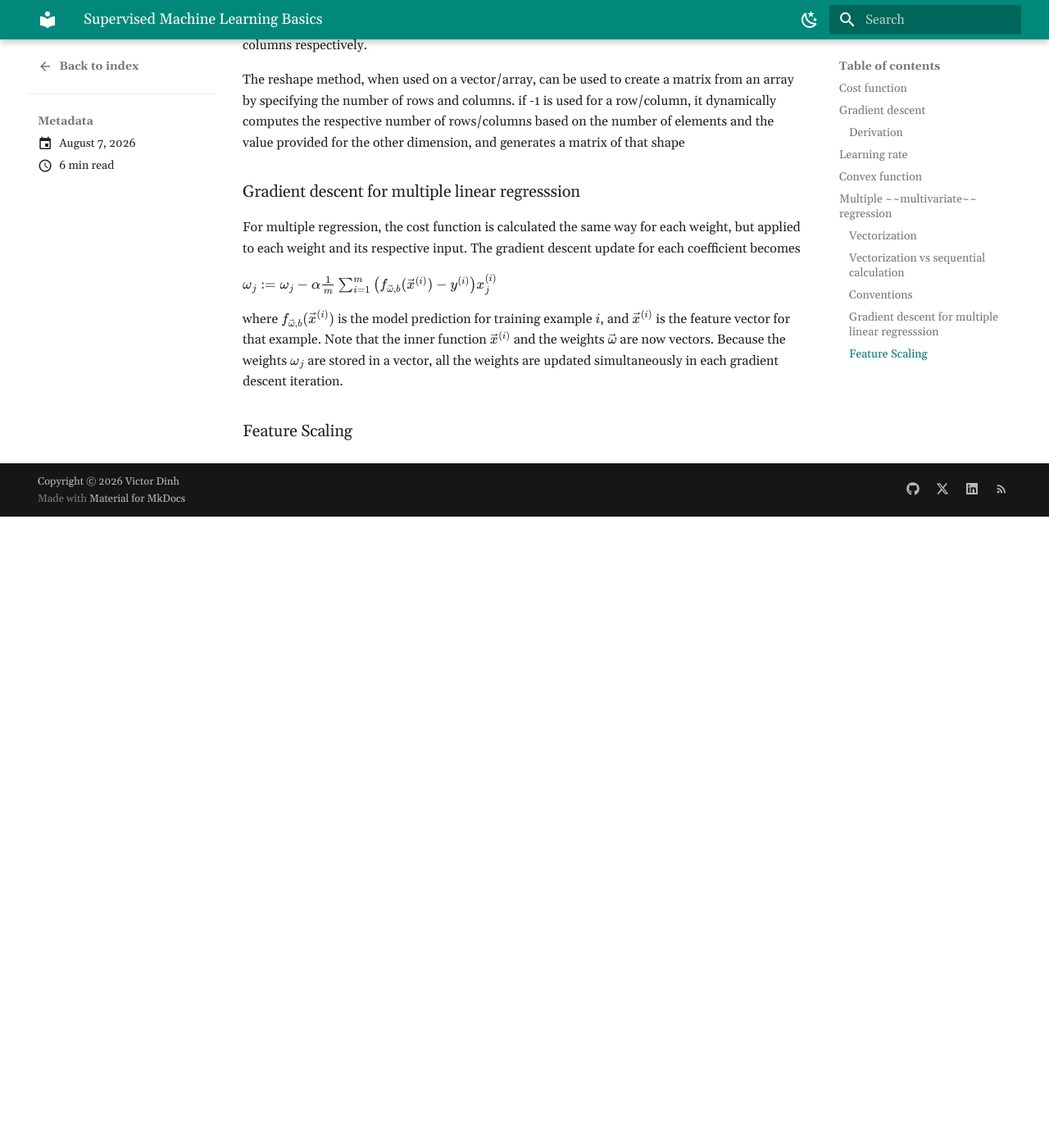
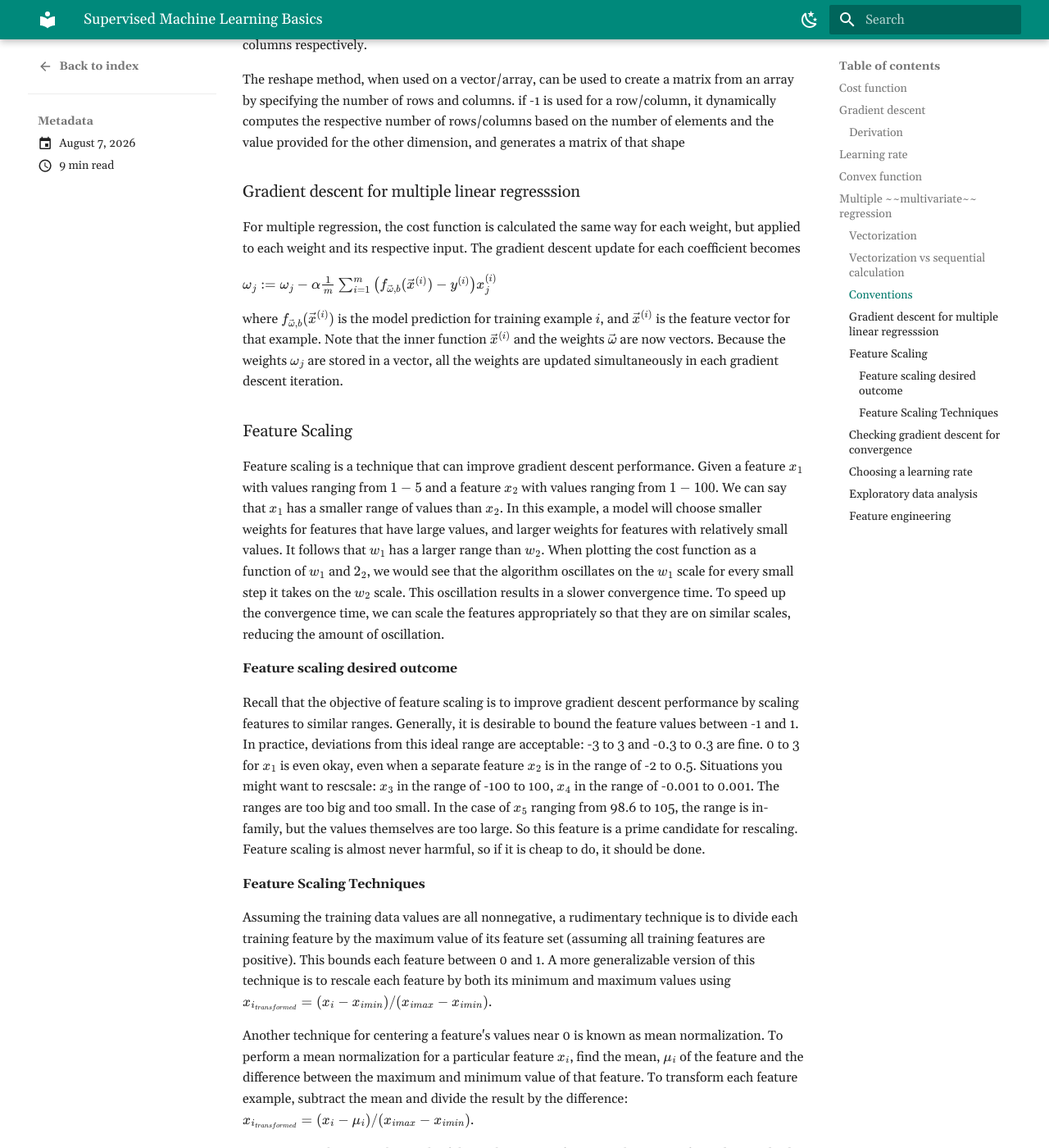
Before and after one commit to vd141/vd141.github.io, an MkDocs documentation site: the page built from docs/blog/posts/20260807_andrew_ng_supervised_machine_learning.md, in a window 1280 px wide and 1400 px high, scrolled down 3642 px. Shown: the whole window at 82% size. Built offline with MkDocs 1.6.1 and Material for MkDocs 9.7.7, drawn with Linux system fonts in a browser that asks for light colours; before the commit the page ends 4272 px from its top, so only the background shows below that; some of the changed text lies outside the part shown.

Commit message:
eod commit 8/11

```diff
--- a/docs/blog/posts/20260807_andrew_ng_supervised_machine_learning.md
+++ b/docs/blog/posts/20260807_andrew_ng_supervised_machine_learning.md
@@ -83,3 +83,32 @@ ${\omega}_j := {\omega}_j - \alpha \frac{1}{m} \sum_{i=1}^{m} \left(f_{\vec{\ome
 where $f_{\vec{\omega},b}(\vec{x}^{(i)})$ is the model prediction for training example $i$, and $\vec{x}^{(i)}$ is the feature vector for that example. Note that the inner function $\vec{x}^{(i)}$ and the weights $\vec{\omega}$ are now vectors. Because the weights ${\omega}_j$ are stored in a vector, all the weights are updated simultaneously in each gradient descent iteration.
 
 ### Feature Scaling
+Feature scaling is a technique that can improve gradient descent performance. Given a feature $x_1$ with values ranging from $1-5$ and a feature $x_2$ with values ranging from $1-100$. We can say that $x_1$ has a smaller range of values than $x_2$. In this example, a model will choose smaller weights for features that have large values, and larger weights for features with relatively small values. It follows that $w_1$ has a larger range than $w_2$. When plotting the cost function as a function of $w_1$ and $2_2$, we would see that the algorithm oscillates on the $w_1$ scale for every small step it takes on the $w_2$ scale. This oscillation results in a slower convergence time. To speed up the convergence time, we can scale the features appropriately so that they are on similar scales, reducing the amount of oscillation.
+
+#### Feature scaling desired outcome
+Recall that the objective of feature scaling is to improve gradient descent performance by scaling features to similar ranges.
+Generally, it is desirable to bound the feature values between -1 and 1. In practice, deviations from this ideal range are acceptable: -3 to 3 and -0.3 to 0.3 are fine. 0 to 3 for $x_1$ is even okay, even when a separate feature $x_2$ is in the range of -2 to 0.5. Situations you might want to rescsale: $x_3$ in the range of -100 to 100, $x_4$ in the range of -0.001 to 0.001. The ranges are too big and too small. In the case of $x_5$ ranging from 98.6 to 105, the range is in-family, but the values themselves are too large. So this feature is a prime candidate for rescaling.
+Feature scaling is almost never harmful, so if it is cheap to do, it should be done.
+
+#### Feature Scaling Techniques
+Assuming the training data values are all nonnegative, a rudimentary technique is to divide each training feature by the maximum value of its feature set (assuming all training features are positive). This bounds each feature between 0 and 1. A more generalizable version of this technique is to rescale each feature by both its minimum and maximum values using $x_{i_{transformed}} = (x_i - x_{imin})/(x_{imax}-x_{imin})$.
+
+Another technique for centering a feature's values near
+ 0 is known as mean normalization. To perform a mean normalization for a particular feature $x_i$, find the mean, $\mu_i$ of the feature and the difference between the maximum and minimum value of that feature. To transform each feature example, subtract the mean and divide the result by the difference: $x_{i_{transformed}} = (x_i - \mu_i)/(x_{imax}-x_{imin})$.
+
+Z-score normalization: The result of this technique is a feature with a mean of 0 and a standard deviation of 1. For a feature, calculate the mean $\mu_1$ and standard deviation $\sigma_1$. Subtract $\mu_1$ from a feature example and divide the result by $\sigma_1$: $x_{i_{transformed}} = (x_i - \mu_i)/\sigma_1$.
+
+When normalizing features, it is important to store the mean and standard deviations. After learning the parameters from the model, we want to apply the model to a dataset it has not yet encountered. The mean and standard deviation are used to normalize the unseen data.
+
+Notably, these techniques do not alter the distribution of the data, only its scale.
+
+### Checking gradient descent for convergence
+Plot the cost function values against the number of iterations that have occurred. This is called a learning curve. This plot can alert you to a poorly chosen learning rage $\alpha$ or a bug in the code. The cost function has likely converged when the learning curve has flattened out. The number of iterations needed for convergence varies by the application. Another way to flag for convergence is by using an $\epsilon$ value, which is the delta of the cost function between two different iterations that we can define to declare convergence. Ng prefers to use a learning curve to observe the behavior as the algorithm converges.
+
+### Choosing a learning rate
+The learning curve can suggest that the $\alpha$ is too large. If the cost function is oscillating or steadily increasing, $\alpha$ may require a reduction. These behaviors could also suggest that there is a bug in the code, for example if the learning rate term is being added to the weight instead of being subtracted. A functional $\alpha$ results in a steadily decreasing learning curve. A very small $\alpha$ can be used to debug code - if the learning curve is not steadily decreasing, this suggests an error in the code. If there are no errors, $\alpha$ can be increased (but not by too much!) to improve convergence performance. Ng uses threefold scaling factors after a successful attempt with $\alpha$ and adjusts from there.
+
+### Exploratory data analysis
+Before training a model on the training set, we plot each feature data against the target data to spot any relationships.
+
+### Feature engineering
```
